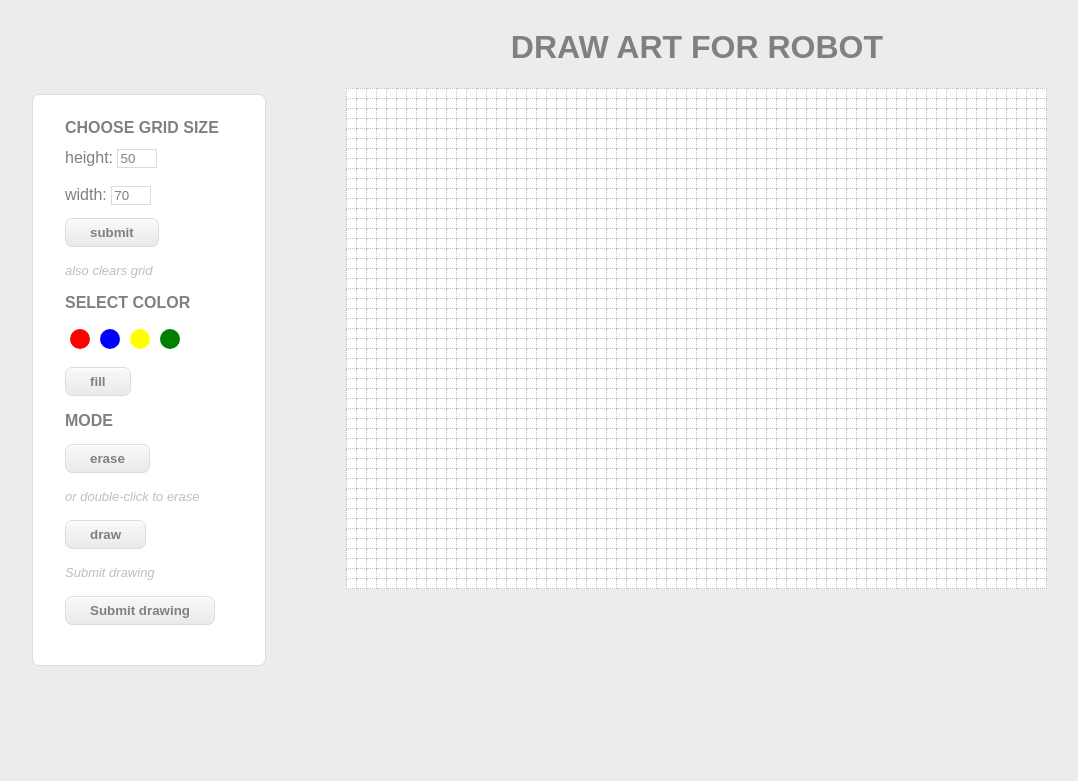
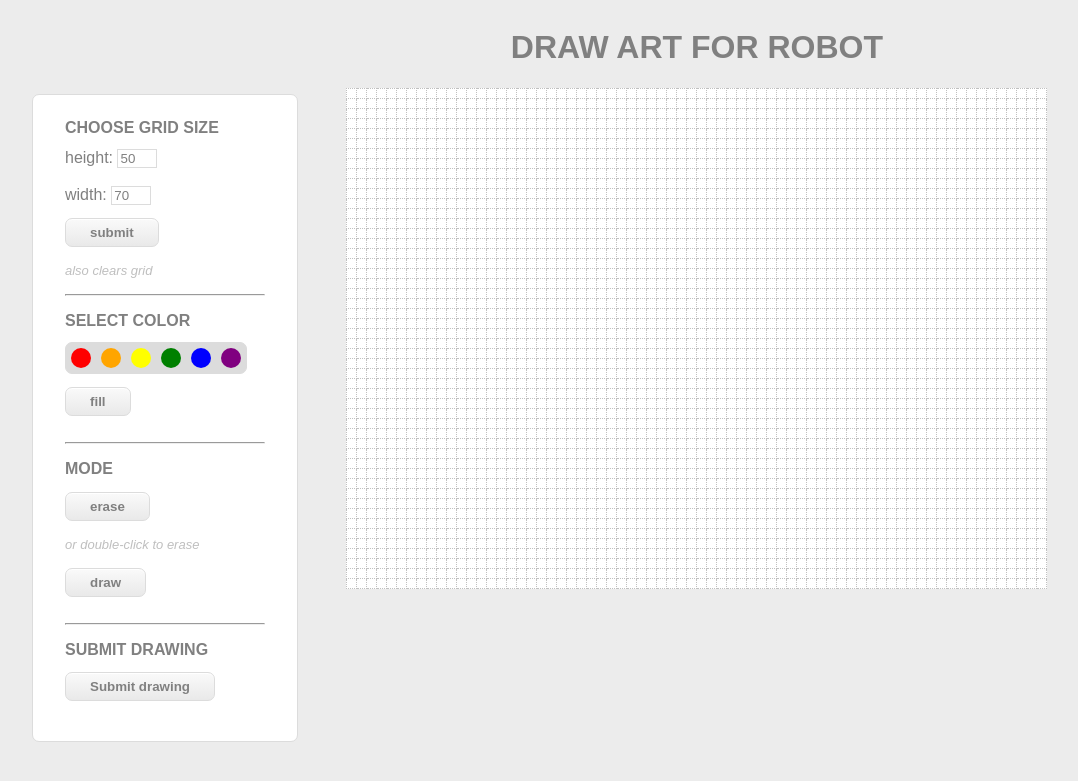
Before and after one commit to cclrobotics/ARTBot, a Python web app: template web/templates/main.html in a window 1280 px wide. Shown: the top 781 px of the page, without its empty margins (104-1182 px from the left). Run offline with Jinja, Linux system fonts and the light colour scheme; the template is opened without the code that fills it, so the values that code supplies are empty; some web fonts are replaced.

Commit message:
added listener for color selection, added purple and orange, cleaned up the main menu UI a bit

```diff
--- a/web/static/css/styles.css
+++ b/web/static/css/styles.css
@@ -106,6 +106,7 @@ input[type=number] {
   border-radius: 7px;
   border: 1px solid #dcdcdc;
   padding-left: 2em;
+  padding-right: 2em;
   padding-top: 0.5em;
   padding-bottom: 1.5em;
   width: 200px;
@@ -134,4 +135,7 @@ input[type=number] {
 
 #color-container {
     display: inline-block;
+	background-color: #dcdcdc;;
+	border-radius: 7px;
+    border: 1px solid #dcdcdc;
 }
--- a/web/static/js/designs.js
+++ b/web/static/js/designs.js
@@ -9,9 +9,11 @@ const colorContainer = document.querySelector('#color-container');
 function makeColorPicker() {
   let colors = [
       "red",
+      "orange",
+      "yellow",
+      "green",
       "blue",
-      "yellow",
-      "green"
+      "purple"
   ];
   colors.forEach(function(color) {
     let colorCircle = document.createElement('div');
@@ -23,6 +25,8 @@ function makeColorPicker() {
     colorContainer.appendChild(colorCircle);
   });
 }
+
+let colorChoice = "red"; // Tracks the current color
 
 makeColorPicker();
 
@@ -73,23 +77,28 @@ pixelCanvas.addEventListener('mousedown', function(e) {
   });
 
   pixelCanvas.addEventListener('mouseover', function(e) {
-    // 'color' defined here rather than globally so JS checks whether user has changed color with each new mouse press on cell
-    const color = document.querySelector('.color-picker').value;
     // While mouse pointer is pressed and within grid boundaries, fills cell with selected color. Inner if statement fixes bug that fills in entire grid
   	if (down) {
       // 'TD' capitalized because element.tagName returns upper case for DOM trees that represent HTML elements
       if (e.target.tagName === 'TD') {
-      	e.target.style.backgroundColor = color;
+      	e.target.style.backgroundColor = colorChoice;
       }
     }
   });
 });
 
+//
+colorContainer.addEventListener('click', function(e) {
+  e.preventDefault();
+  if (e.target.className === 'color-picker') {
+    colorChoice = e.target.style.backgroundColor;
+  }
+});
+
 // Adds color-fill functionality. e.preventDefault(); intercepts page refresh on button click
 quickFill.addEventListener('click', function(e) {
   e.preventDefault();
-  const color = document.querySelector('.color-picker').value;
-  pixelCanvas.querySelectorAll('td').forEach(td => td.style.backgroundColor = color);
+  pixelCanvas.querySelectorAll('td').forEach(td => td.style.backgroundColor = colorChoice);
 });
 
 // Removes color from cell upon double-click
@@ -138,11 +147,10 @@ drawMode.addEventListener('click', function() {
       down = false;
     });
     pixelCanvas.addEventListener('mouseover', function(e) {
-      const color = document.querySelector('.color-picker').value;
       // While mouse pointer is pressed and within grid boundaries, fills cell with selected color. Inner if statement fixes bug that fills in entire grid
     	if (down) {
         if (e.target.tagName === 'TD') {
-        	e.target.style.backgroundColor = color;
+        	e.target.style.backgroundColor = colorChoice;
         }
       }
     });
@@ -150,7 +158,6 @@ drawMode.addEventListener('click', function() {
   // Enables single-cell coloring while in draw mode
   pixelCanvas.addEventListener('mousedown', function(e) {
     if (e.target.tagName !== 'TD') return;
-    const color = document.querySelector('.color-picker').value;
-    e.target.style.backgroundColor = color;
+    e.target.style.backgroundColor = colorChoice;
   });
 });
--- a/web/templates/main.html
+++ b/web/templates/main.html
@@ -24,15 +24,23 @@
             <input type="submit" class="submit-button" value="submit">
             <p><em>also clears grid</em></p>
           </form>
+
+          <hr>
           <h4>select color</h4>
           <div id="color-container">
           </div>
           <input type="button" class="quick-fill" value="fill">
+          <br>
+
+          <hr>
           <h4>mode</h4>
           <input type="button" class="erase-mode" value="erase">
           <p><em>or double-click to erase</em></p>
           <input type="button" class="draw-mode" value="draw">
-           <p><em>Submit drawing</em></p>
+          <br>
+
+          <hr>
+          <h4>Submit drawing</h4>
           <form class="draw-submit">
             <input type="submit" class="submit-button" value="Submit drawing">
           </form>
```
